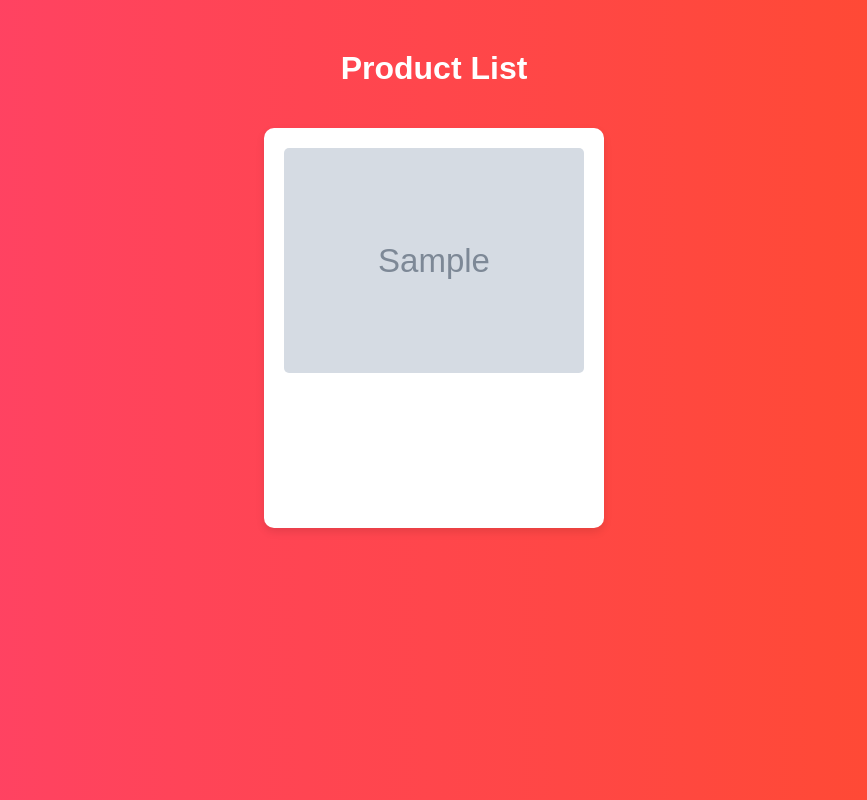
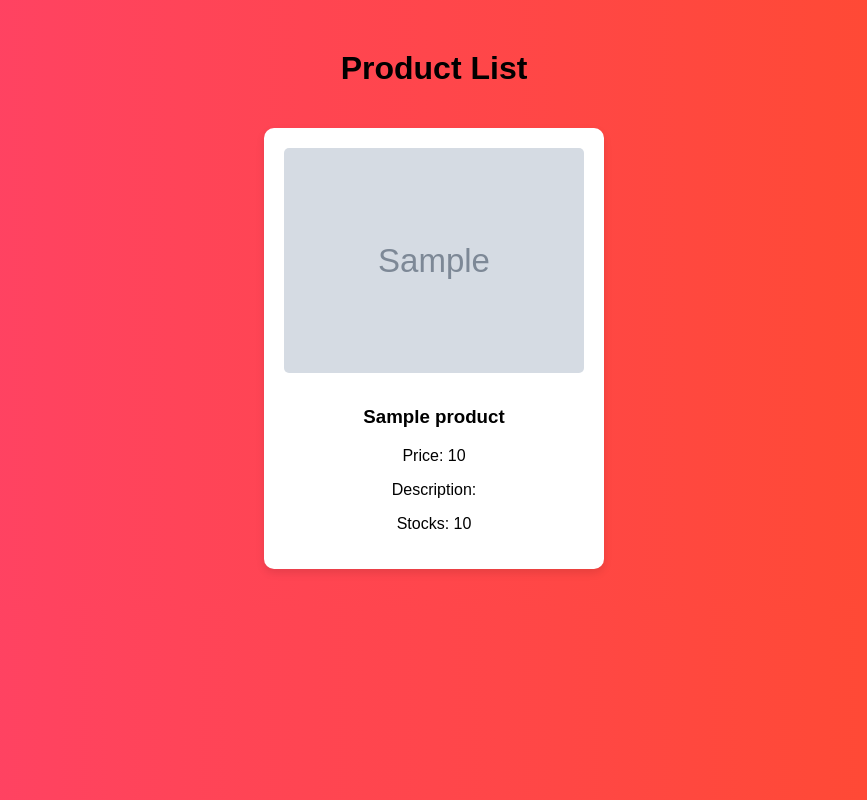
Before and after one commit to mithlajmt/mongodb-usermodel, a Node server app: page /products in a window 1280 px wide. Shown: the whole page, without its empty margins (206-1073 px from the left). Run offline with Node 20, Linux system fonts and the light colour scheme; tables that the repository leaves empty hold one stand-in row (values such as "Sample post"); grey boxes marked "Sample" are stand-in pictures; some libraries are stand-ins or nearby versions.

Commit message:
products medium phase

```diff
--- a/views/products.ejs
+++ b/views/products.ejs
@@ -2,6 +2,7 @@
 
 <!DOCTYPE html>
 <html lang="en">
+
 <head>
     <meta charset="UTF-8">
     <meta name="viewport" content="width=device-width, initial-scale=1.0">
@@ -9,7 +10,7 @@
     <style>
         body {
             background: linear-gradient(to right, #ff416c, #ff4b2b);
-            color: #fff;
+            color: #000000;
             font-family: Arial, sans-serif;
             margin: 0;
             padding: 0;
@@ -51,19 +52,26 @@
         }
     </style>
 </head>
+
 <body>
     <h1>Product List</h1>
 
     <ul>
-        <% products.forEach(product => { %>
+        <% products.forEach(product=> { %>
             <li>
                 <img src="<%= product.image %>" alt="<%= product.productName %>">
-                <h3><%= product.productName %></h3>
-                <p>Price: <%= product.price %></p>
-                <p>Description: <%= product.description %></p>
-                <p>Stocks: <%= product.stocks %></p>
+                <h3>
+                    <%= product.productName %>
+                </h3>
+                <p>Price: <%= product.price %>
+                </p>
+                <p>Description: <%= product.desciption %>
+                </p>
+                <p>Stocks: <%= product.stocks %>
+                </p>
             </li>
-        <% }); %>
+            <% }); %>
     </ul>
 </body>
+
 </html>
```
Also changed, not shown: models/productModel.js (+14 -15 lines).
